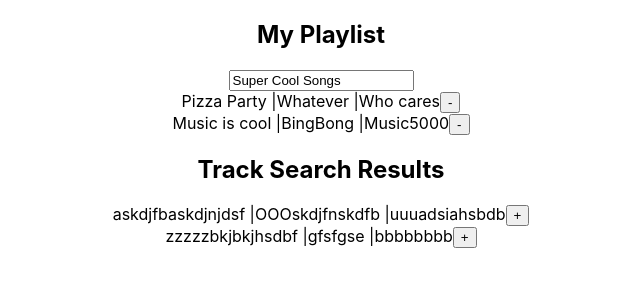
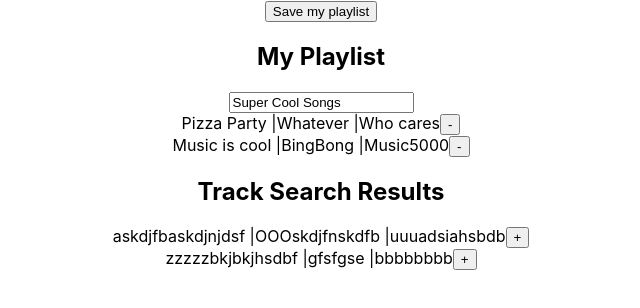
Before and after one commit to dethbird/jammming, a React (Create React App) app: page / in a window 1280 px wide. Shown: the top 308 px of the page, without its empty margins (319-959 px from the left). Built offline with nearby package versions, Linux system fonts and the light colour scheme.

Commit message:
implement button to save user playlist

```diff
--- a/src/components/App/App.js
+++ b/src/components/App/App.js
@@ -54,8 +54,16 @@ function App() {
     setPlaylistName(() => e.target.value );
   }
 
+  const savePlaylist = () => {
+    const ids = tracks.map(track => {
+      return track.id
+    });
+    console.log(playlistName, ids);
+  }
+
   return (
     <div className="App">
+      <button onClick={savePlaylist}>Save my playlist</button>
       <h2>My Playlist</h2>
       <Playlist name={playlistName} tracks={tracks} handleRemoveTrack={handleRemoveTrack} handlePlaylistNameChange={handlePlaylistNameChange}/>
       <h2>Track Search Results</h2>
```
